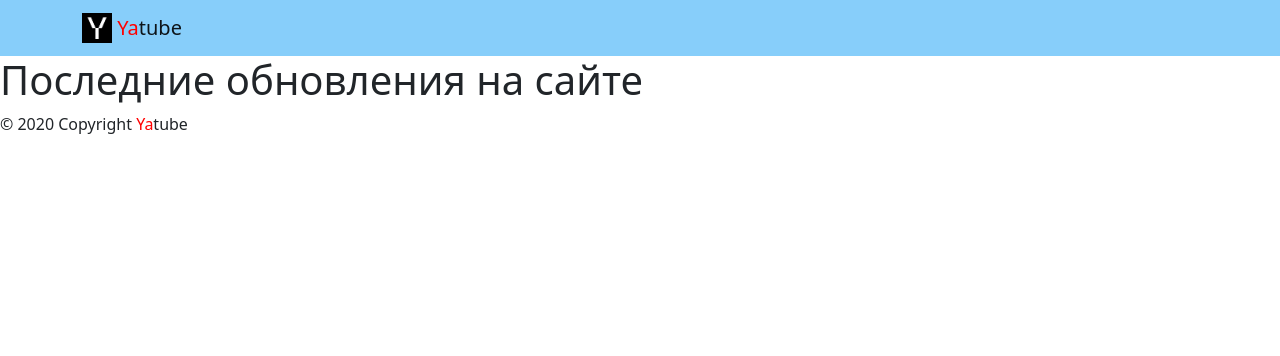
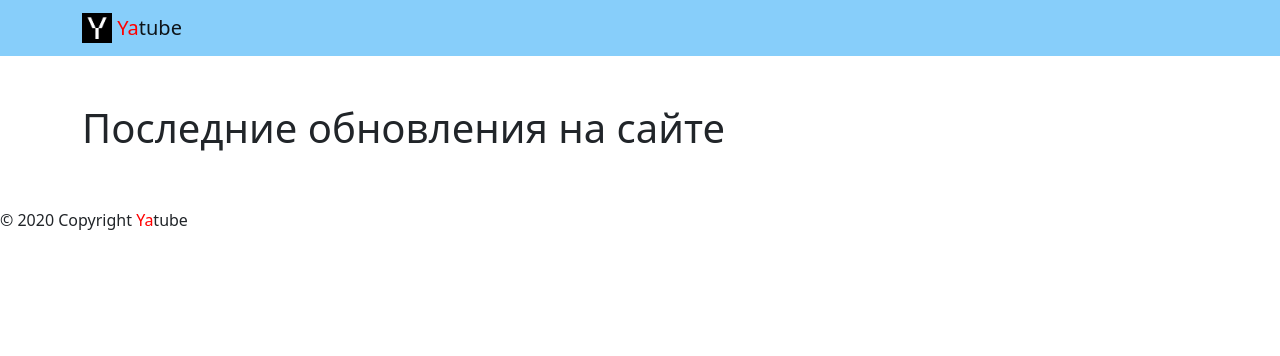
Before and after one commit to DeFi1l/yatube_project, a Django app: page / in a window 1280 px wide. Shown: the top 356 px of the page. Run offline with Django 3.2, Linux system fonts and the light colour scheme; data that the repository does not hold is empty; some libraries are stand-ins or nearby versions.

Commit message:
fixed base

```diff
--- a/yatube/templates/base.html
+++ b/yatube/templates/base.html
@@ -6,30 +6,30 @@
     <!-- Сайт готов работать с мобильными устройствами -->
     <meta name="viewport" content="width=device-width, initial-scale=1">
     <!-- Загружаем фав-иконки -->
-    <link rel="icon" href="img/fav/fav.ico" type="image">
-    <link rel="apple-touch-icon" sizes="180x180" href="img/fav/apple-touch-icon.png">
-    <link rel="icon" type="image/png" sizes="32x32" href="img/fav/favicon-32x32.png">
-    <link rel="icon" type="image/png" sizes="16x16" href="img/fav/favicon-16x16.png">
+    <link rel="icon" href="{% static 'img/fav/fav.ico' %}" type="image">
+    <link rel="apple-touch-icon" sizes="180x180" href="{% static 'img/fav/apple-touch-icon.png' %}">
+    <link rel="icon" type="image/png" sizes="32x32" href="{% static 'img/fav/favicon-32x32.png' %}">
+    <link rel="icon" type="image/png" sizes="16x16" href="{% static 'img/fav/favicon-16x16.png' %}">
     <meta name="msapplication-TileColor" content="#000">
     <meta name="theme-color" content="#ffffff">
     <!-- Подключен файл css -->
     <link rel="stylesheet" href="{% static 'css/bootstrap.min.css' %}">
-    <title>Последние обновления на сайте</title>
+    <title>{{ title }}</title>
   </head>
   <body>
-    <header>
-        {% include 'includes/header.html' %}
-    </header>
+    {% include 'includes/header.html' %}
     <main>
+      <!-- класс py-5 создает отступы сверху и снизу блока -->
+      <div class="container py-5">
         {% block content %}
-        {% endblock  %}
+
+        {% endblock content %}
+      </div>
     </main>
     <!-- Использованы классы бустрапа: -->
     <!-- border-top: создаёт тонкую линию сверху блока -->
     <!-- text-center: выравнивает текстовые блоки внутри блока по центру -->
     <!-- py-3: контент внутри размещается с отступом сверху и снизу -->
-    <footer>
-        {% include 'includes/footer.html' %}
-    </footer>
+    {% include 'includes/footer.html' %}
   </body>
 </html>
```
